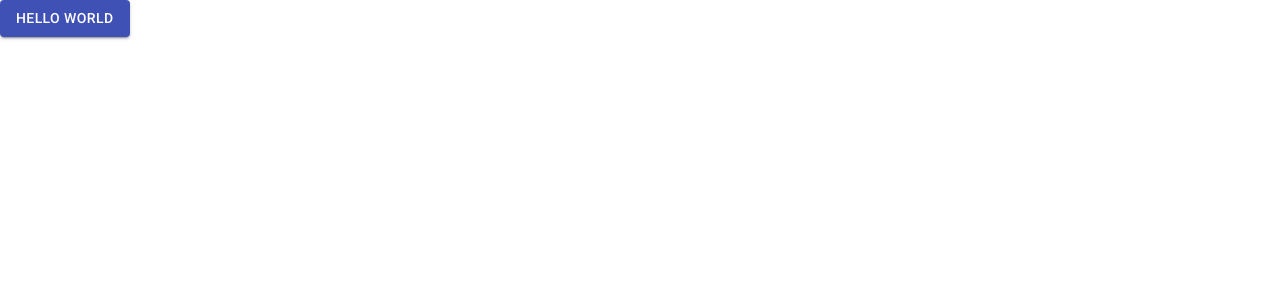
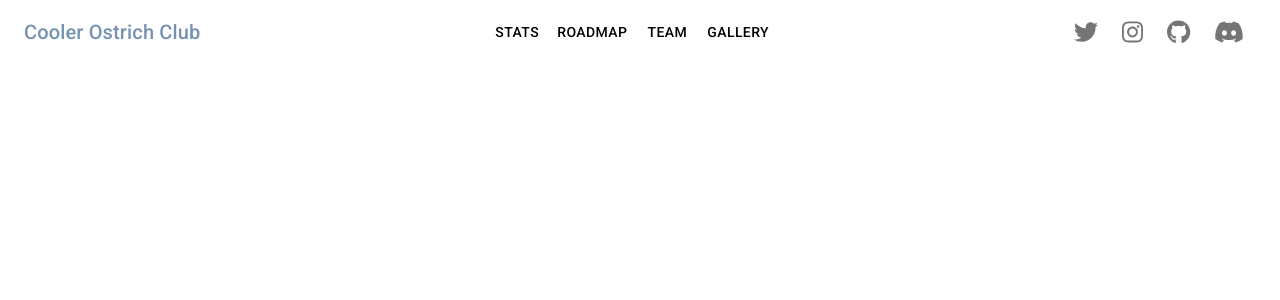
Before and after one commit to emir3100/cooler-ostrich-club, a React (Create React App) app: page / in a window 1280 px wide. Shown: the top 300 px of the page. Built offline with nearby package versions, Linux system fonts and the light colour scheme; the HTML template or start-up script is replaced by a standard one.

Commit message:
added theme

```diff
--- a/src/App.js
+++ b/src/App.js
@@ -1,16 +1,24 @@
 import './App.css';
 import React from 'react';
-import ReactDOM from 'react-dom';
-import Button from '@material-ui/core/Button';
+import Navbar from './components/Navbar';
+import { MuiThemeProvider, createMuiTheme } from '@material-ui/core/styles';
+
+const theme = createMuiTheme({
+  palette: {
+    primary: {
+      main: '#7593B1'
+    },
+  },
+});
 
 function App() {
   return (
-    <Button variant="contained" color="primary">
-      Hello World
-    </Button>
+    <MuiThemeProvider theme={theme}>
+      <div>
+        <Navbar></Navbar>
+      </div>
+    </MuiThemeProvider>
   );
 }
 
-
-
 export default App;
--- a/src/components/Navbar.js
+++ b/src/components/Navbar.js
@@ -0,0 +1,59 @@
+import React from 'react';
+import PropTypes from 'prop-types';
+import { withStyles } from '@material-ui/core/styles';
+import AppBar from '@material-ui/core/AppBar';
+import Toolbar from '@material-ui/core/Toolbar';
+import Typography from '@material-ui/core/Typography';
+import Button from '@material-ui/core/Button';
+import IconButton from '@material-ui/core/IconButton';
+
+import { FontAwesomeIcon } from '@fortawesome/react-fontawesome'
+import { faGithub } from '@fortawesome/free-brands-svg-icons'
+import { faTwitter } from '@fortawesome/free-brands-svg-icons'
+import { faDiscord } from '@fortawesome/free-brands-svg-icons'
+import { faInstagram } from '@fortawesome/free-brands-svg-icons'
+
+const styles = {
+  root: {
+    flexGrow: 1,
+  },
+  grow: {
+    flexGrow: 0.5,
+  },
+};
+
+
+
+function SimpleAppBar(props) {
+  const { classes } = props;
+
+  return (
+    <div className={classes.root}>
+      <AppBar position="static" color="transparent" elevation={0}>
+        <Toolbar>
+          <Typography variant="h6" color="primary" className={classes.grow}>
+            Cooler Ostrich Club
+          </Typography>
+          <div className={classes.grow}>
+            <Button color="inherit">Stats</Button>
+            <Button color="inherit">Roadmap</Button>
+            <Button color="inherit">Team</Button>
+            <Button color="inherit">Gallery</Button>
+          </div>
+
+          <IconButton> <FontAwesomeIcon icon={faTwitter}/> </IconButton>
+          <IconButton> <FontAwesomeIcon icon={faInstagram}/> </IconButton>
+          <IconButton> <FontAwesomeIcon icon={faGithub}/> </IconButton>
+          <IconButton> <FontAwesomeIcon icon={faDiscord}/> </IconButton>
+
+        </Toolbar>
+      </AppBar>
+    </div>
+  );
+}
+
+SimpleAppBar.propTypes = {
+  classes: PropTypes.object.isRequired,
+};
+
+export default withStyles(styles)(SimpleAppBar);
```
Also changed, not shown: package.json (+7 -0 lines), 1 other file (tests, documents, lock files or other folders).
